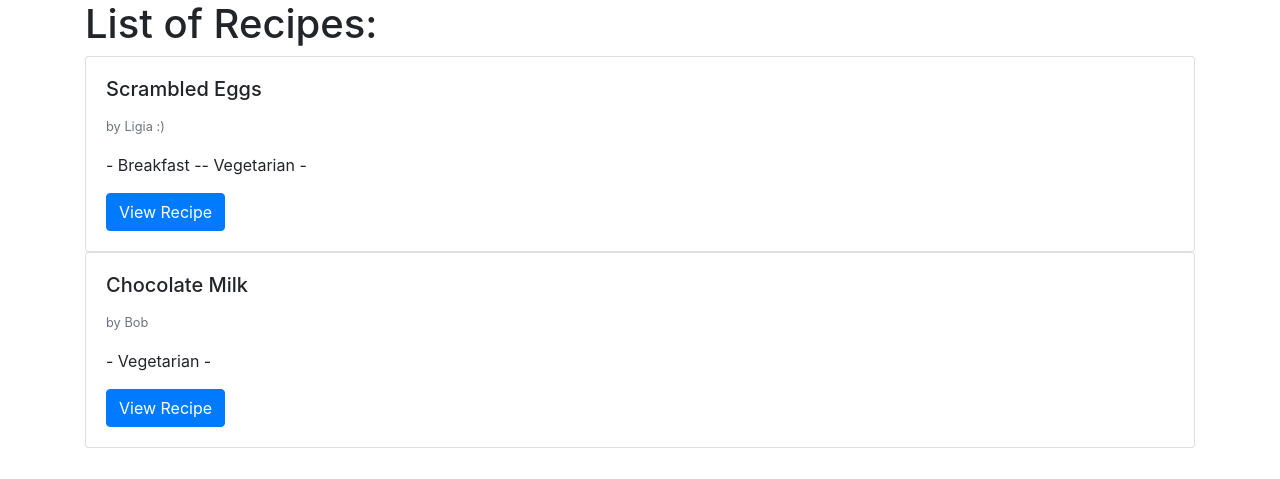
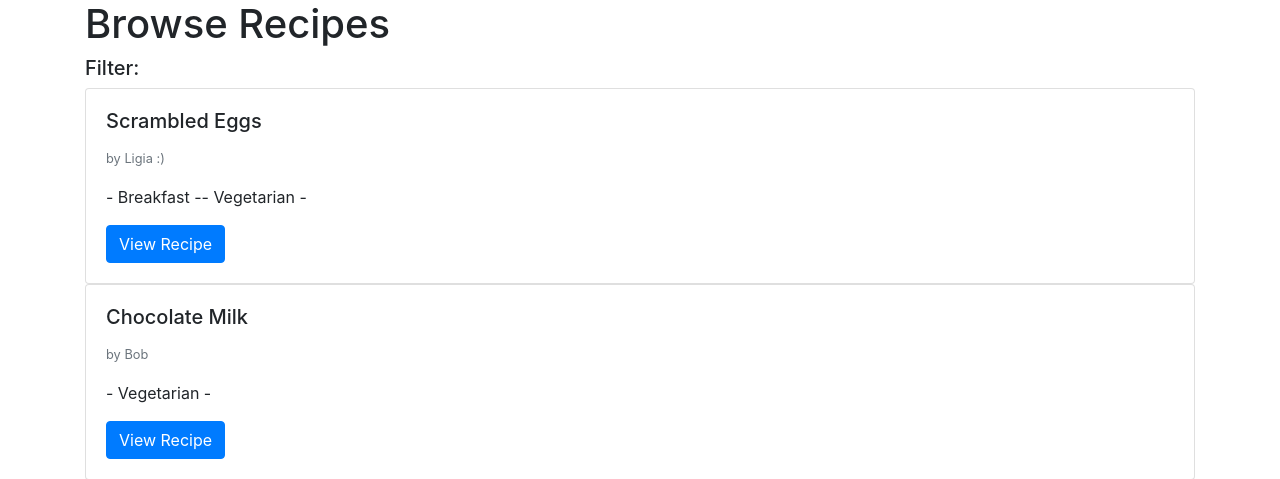
Before and after one commit to ligiaschulz/csci313-pantrypal, a Django app: page /browse/ in a window 1280 px wide. Shown: the part 69-548 px from the top of the page. Run offline with Django 5.2, Linux system fonts and the light colour scheme; data comes from the database, SQL or seed files in the repository; both versions use the stored data as it was after the commit; some libraries are stand-ins or nearby versions.

Commit message:
Prepping to add browse filters
View added

```diff
--- a/pantrypal/browser/templates/browser/browse.html
+++ b/pantrypal/browser/templates/browser/browse.html
@@ -3,8 +3,9 @@
 PatryPal - Browse Recipes
 {% endblock title %}
 {% block content %}
-<h1>List of Recipes:</h1>
+<h1>Browse Recipes</h1>
 {% if recipe_list %}
+<h5>Filter:</h5>
       {% for recipe in recipe_list %}
       <div class="card">
         <div class="card-body">
--- a/pantrypal/browser/urls.py
+++ b/pantrypal/browser/urls.py
@@ -3,4 +3,5 @@ from . import views
 
 urlpatterns = [
     path('', views.RecipeListView.as_view(), name='browse-all'),
+    path('search/', views.filter)
 ]
--- a/pantrypal/browser/views.py
+++ b/pantrypal/browser/views.py
@@ -6,3 +6,8 @@ from recipe.models import Recipe
 class RecipeListView(generic.ListView):
     model = Recipe
     template_name='browser/browse.html'
+
+def filter(request):
+    recipe_list = Recipe.objects.all()
+    context = {'recipe_list':recipe_list}
+    return render(request, 'browser/browse.html', context=context)
```
Also changed, not shown: pantrypal/db.sqlite3.
